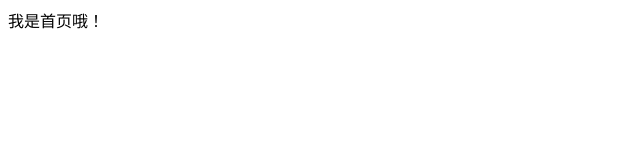
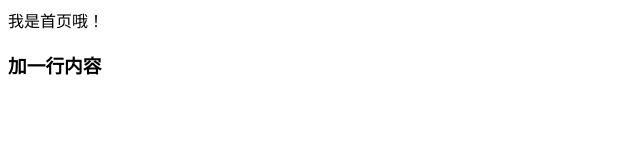
Before and after one commit to bikebin/myApp, a Vue app: page /#/home in a window 1280 px wide. Shown: the top 160 px of the page, without its empty margins (0-640 px from the left). Built offline with nearby package versions, Linux system fonts and the light colour scheme.

Commit message:
第二次修改

```diff
--- a/src/views/Home.vue
+++ b/src/views/Home.vue
@@ -1,5 +1,8 @@
 <template>
-    <div>我是首页哦！</div>
+    <div>
+      我是首页哦！
+      <h3>加一行内容</h3>
+    </div>
 </template>
 
 <script>
```
